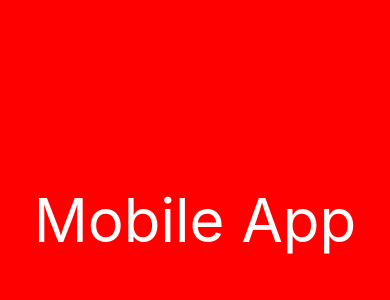
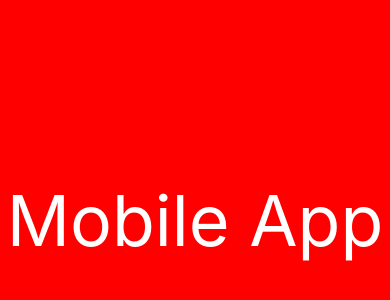
Before and after one commit to AytacSahin/expogo-mobile-app, a React Native app: screen / in a window 390 px wide. Shown: the part 202-502 px from the top of the page. Built offline with nearby package versions, Linux system fonts and the light colour scheme.

Commit message:
installation files created

```diff
--- a/App.js
+++ b/App.js
@@ -18,7 +18,7 @@ const styles = StyleSheet.create({
     justifyContent: 'center',
   },
   text: {
-    fontSize: 60,
+    fontSize: 70,
     color: 'white'
   },
 });
```
